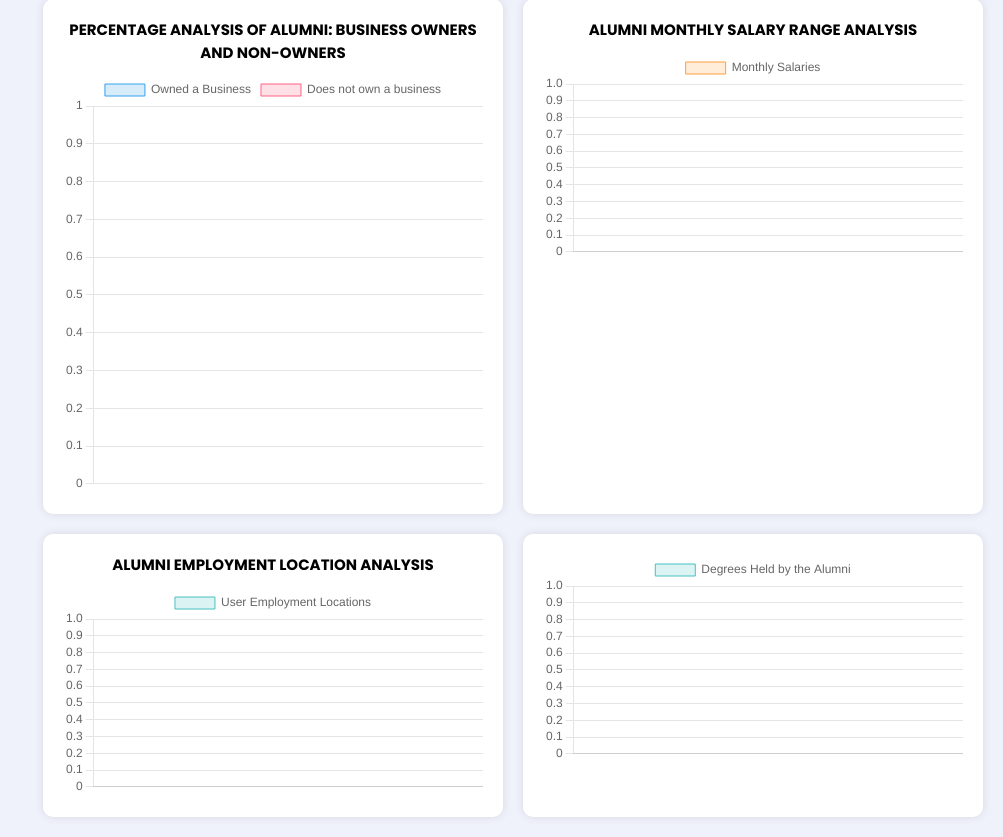
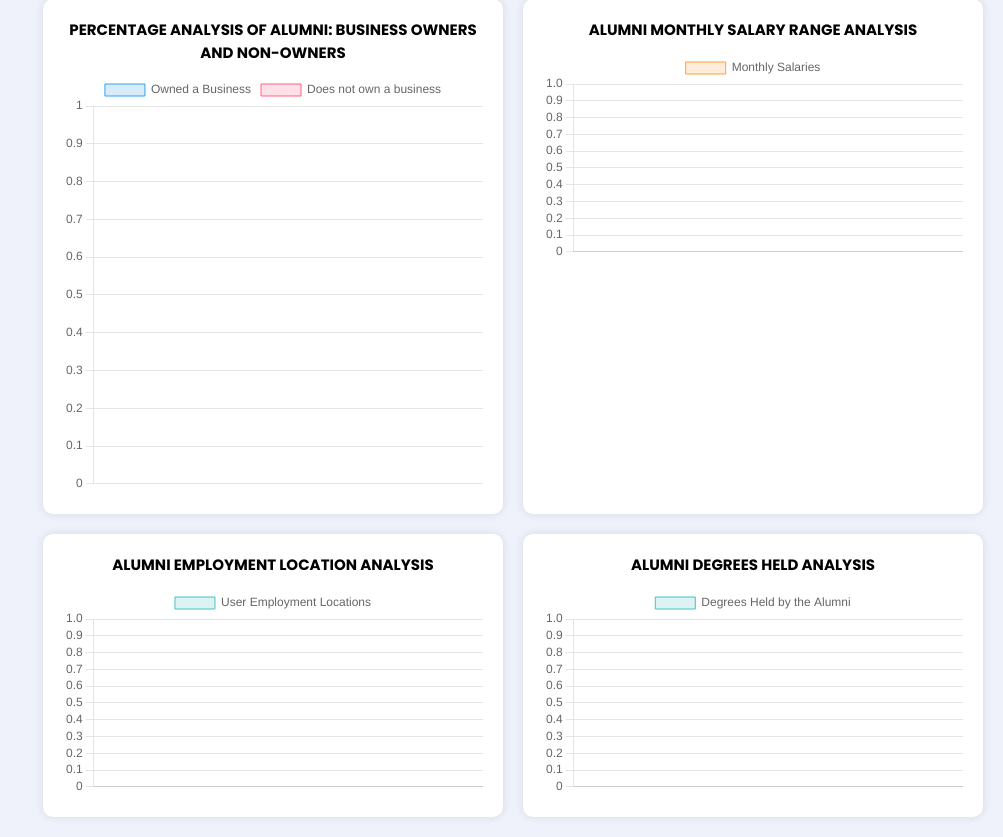
Before and after one commit to Jaderiel/alumni-tracer, a Laravel app: page /analytics in a window 1280 px wide. Shown: the part 1295-2132 px from the top of the page, without its empty margins (277-1280 px from the left). Run offline with Laravel 9, Linux system fonts and the light colour scheme; the visitor is signed in with stand-in values (Sample User, id 1); data that the repository does not hold is empty.

Commit message:
added title in analytics

```diff
--- a/resources/views/auth/analytics.blade.php
+++ b/resources/views/auth/analytics.blade.php
@@ -108,6 +108,7 @@
                 <canvas id="locationChart" width="400" height="200"></canvas>
             </div>
             <div class="chart-container">
+                <h5 style="font-size: 15px; text-align: center; margin-bottom: 10px"><b>ALUMNI DEGREES HELD ANALYSIS</b></h5>
                 <canvas id="degreeChart" width="400" height="200"></canvas>
             </div>
             @if(auth()->check() && (auth()->user()->user_type == 'Admin' || Auth::user()->user_type === 'Super Admin'))
```
